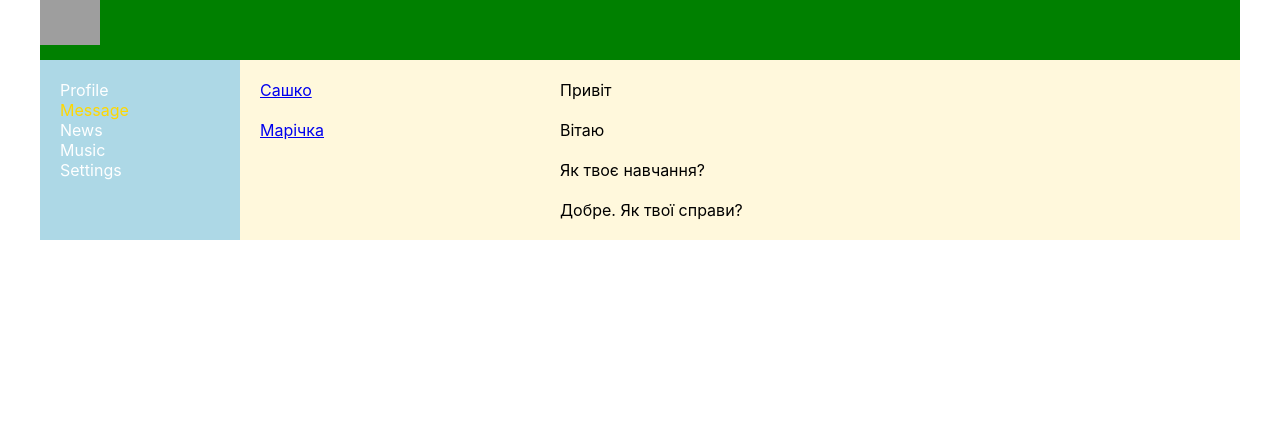
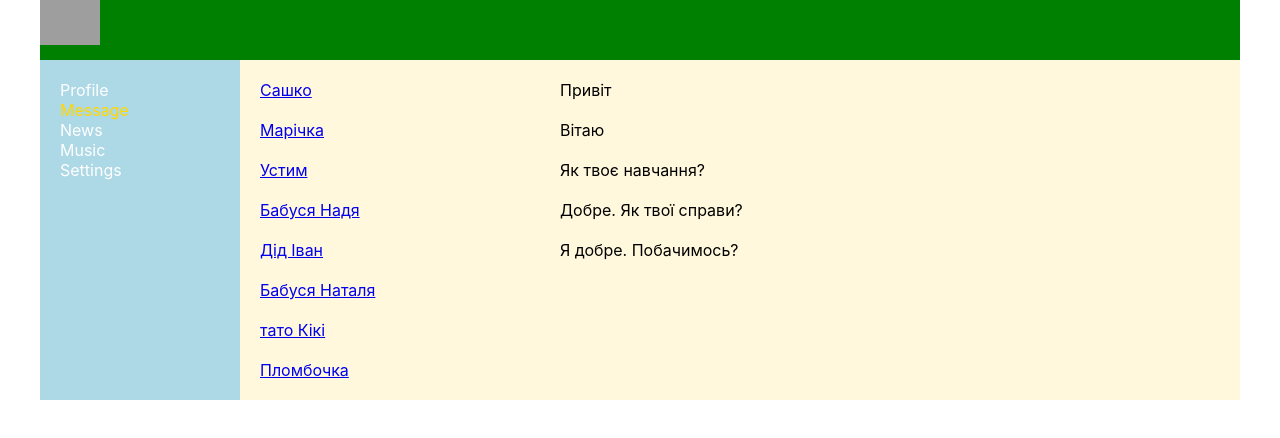
Before and after one commit to mazuryk/git-first-react-app, a React (Create React App) app: page /dialogs in a window 1280 px wide. Shown: the top 438 px of the page. Built offline with nearby package versions, Linux system fonts and the light colour scheme; grey boxes are pictures that could not be loaded.

Commit message:
lesson 25. map method

```diff
--- a/src/Components/Dialogs/Dialogs.jsx
+++ b/src/Components/Dialogs/Dialogs.jsx
@@ -16,7 +16,7 @@
 };
 
 const Dialogs = (props) => {
-  let dialogsData = [
+  let dialogs = [
     { id: 1, name: "Сашко" },
     { id: 2, name: "Марічка" },
     { id: 3, name: "Устим" },
@@ -27,7 +27,7 @@
     { id: 8, name: "Пломбочка" },
   ];
 
-  let messagesData = [
+  let messages = [
     { id: 1, message: "Привіт" },
     { id: 2, message: "Вітаю" },
     { id: 3, message: "Як твоє навчання?" },
@@ -35,19 +35,21 @@
     { id: 5, message: "Я добре. Побачимось?" },
   ];
 
+  let dialogsElements =
+    dialogs.map( el => <DialogItem name={el.name} id={el.id} />)
+
+  let messagesElement =
+    messages.map(el => <Message message={el.message} /> );
 
 
   return (
     <div className={styleCss.dialogs}>
       <div className={styleCss.dialog_with_user}>
-        <DialogItem name={dialogsData[0].name} id={dialogsData[0].id} />
-        <DialogItem name={dialogsData[1].name} id={dialogsData[1].id} />
+
+        {dialogsElements}
       </div>
       <div className={styleCss.messages}>
-        <Message message={messagesData[0].message} />
-        <Message message={messagesData[1].message} />
-        <Message message={messagesData[2].message} />
-        <Message message={messagesData[3].message} />
+        {messagesElement}
       </div>
     </div>
   );
--- a/src/Components/Profile/MyPosts/MyPosts.jsx
+++ b/src/Components/Profile/MyPosts/MyPosts.jsx
@@ -3,10 +3,13 @@
 import Post from "./Post/Post";
 
 const MyPosts = () => {
-  let postsData = [
+  let posts = [
     { id: 1, post: "Як справи, світе?", likesCount : 15 },
     { id: 2, post: "Це мій порший пост!", likesCount : 30 }
   ];
+
+  const postsElement =
+    posts.map(el => <Post message={el.post} like={el.likesCount} />);
 
 
   return (
@@ -21,8 +24,7 @@
         </div>
       </div>
       <div className={styleCss.posts}>
-        <Post message={postsData[0].post} like={postsData[0].likesCount} />
-        <Post message={postsData[1].post} like={postsData[1].likesCount} />
+        {postsElement}
       </div>
     </div>
   );
```
